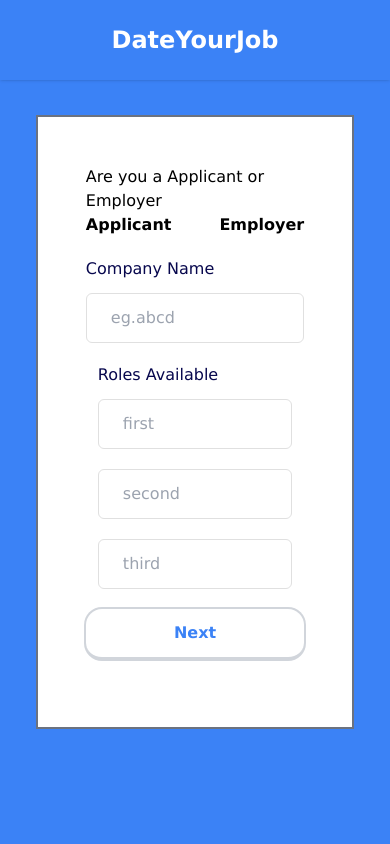
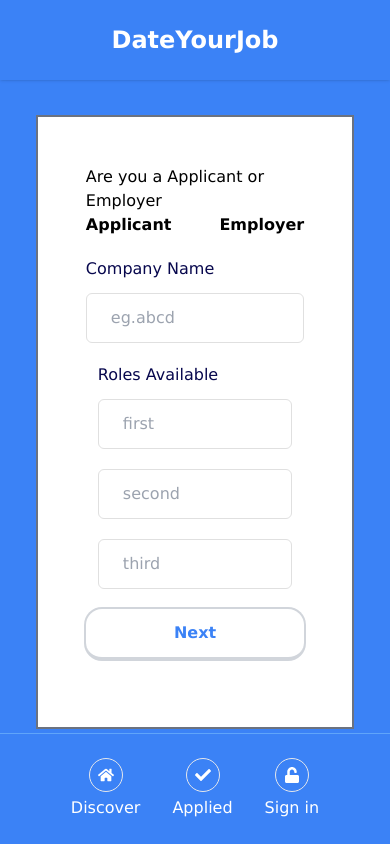
Before and after one commit to venusnmj/date-your-job, a React (Create React App) app in the folder frontend/: page /settings in a window 390 px wide. Built offline with nearby package versions, Linux system fonts and the light colour scheme; no server answers.

Commit message:
added mobile navbar

```diff
--- a/frontend/src/App.tsx
+++ b/frontend/src/App.tsx
@@ -3,18 +3,19 @@ import { SignInPage } from './pages';
 import { Route, Routes } from 'react-router-dom';
 import { SignUpPage } from './pages/SignUpPage';
 import { SettingsPage } from './pages/SettingsPage';
-import { Navbar } from './features';
+import { Navbar, NavbarMobile } from './features';
 
 function App() {
 
   return (
-    <div className="min-h-screen">
+    <div className="min-h-screen bg-blue-500">
       <Navbar />
       <Routes>
         <Route path="/signin" element={<SignInPage />} />
         <Route path="/signup" element={<SignUpPage />}/>
         <Route path="/settings" element={<SettingsPage />}/>
       </Routes>
+      <NavbarMobile />
     </div>
   );
 }
--- a/frontend/src/features/index.ts
+++ b/frontend/src/features/index.ts
@@ -1,2 +1,2 @@
-export { Navbar } from './navbar';
+export { Navbar, NavbarMobile } from './navbar';
 export { SignInForm } from './auth';
--- /dev/null
+++ b/frontend/src/features/navbar/NavbarMobile.tsx
@@ -0,0 +1,74 @@
+import React from 'react';
+import { FaCheck, FaHome, FaUnlock, FaUserCheck, FaUserSlash } from 'react-icons/fa';
+import { useNavigate } from 'react-router-dom';
+import { useFetch } from '../../hooks';
+import useIsLoggedIn from '../auth/hooks/useIsLoggedIn';
+
+export const NavbarMobile = () => {
+  const { isLoggedIn } = useIsLoggedIn();
+
+  const navigate = useNavigate();
+  const fetch = useFetch();
+
+  const handleLogout = () => {
+    fetch.get('/auth/logout').then(() => {
+      navigate('/signin');
+      navigate(0);
+    });
+  }
+
+  return (
+    <div id="nav-container" className="flex md:hidden gap-8 w-full fixed bottom-0 justify-center items-center py-[24px] px-[48px] bg-blue-500 text-white border-t border-blue-400">
+      <div className="group cursor-pointer flex flex-col items-center justify-center gap-1">
+        <div className="border p-2 rounded-3xl group-hover:text-amber-400 group-hover:border-amber-400 w-min">
+          <FaHome />
+        </div>
+        <div
+          className="group-hover:text-amber-400"
+          onClick={() => navigate('/')}
+        >
+          Discover
+        </div>
+      </div>
+      <div
+        className="group cursor-pointer flex flex-col items-center justify-center gap-1"
+        onClick={() => navigate('/applied')}
+      >
+        <div className="border p-2 rounded-3xl group-hover:text-amber-400 group-hover:border-amber-400 w-min">
+          <FaCheck />
+        </div>
+        <div className="group-hover:text-amber-400">
+          Applied
+        </div>
+      </div>
+      <div>
+      {isLoggedIn ?
+          (
+            <div
+              className="group cursor-pointer flex flex-col items-center justify-center gap-1"
+              onClick={handleLogout}
+            >
+              <div className="border p-2 rounded-3xl group-hover:text-amber-400 group-hover:border-amber-400 w-min">
+                <FaUserSlash />
+              </div>
+              <div className="group-hover:text-amber-400">
+                Logout
+              </div>
+            </div>
+          ) :
+            <div
+              className="group cursor-pointer flex flex-col items-center justify-center gap-1"
+              onClick={() => navigate('/signin')}
+            >
+              <div className="border p-2 rounded-3xl group-hover:text-amber-400 group-hover:border-amber-400 w-min">
+                <FaUnlock />
+              </div>
+              <div className="group-hover:text-amber-400">
+                Sign in
+              </div>
+            </div>
+        }
+      </div>
+    </div>
+  )
+}
--- a/frontend/src/features/navbar/index.ts
+++ b/frontend/src/features/navbar/index.ts
@@ -1 +1,2 @@
 export { default as Navbar } from './Navbar';
+export { NavbarMobile } from './NavbarMobile';
```
